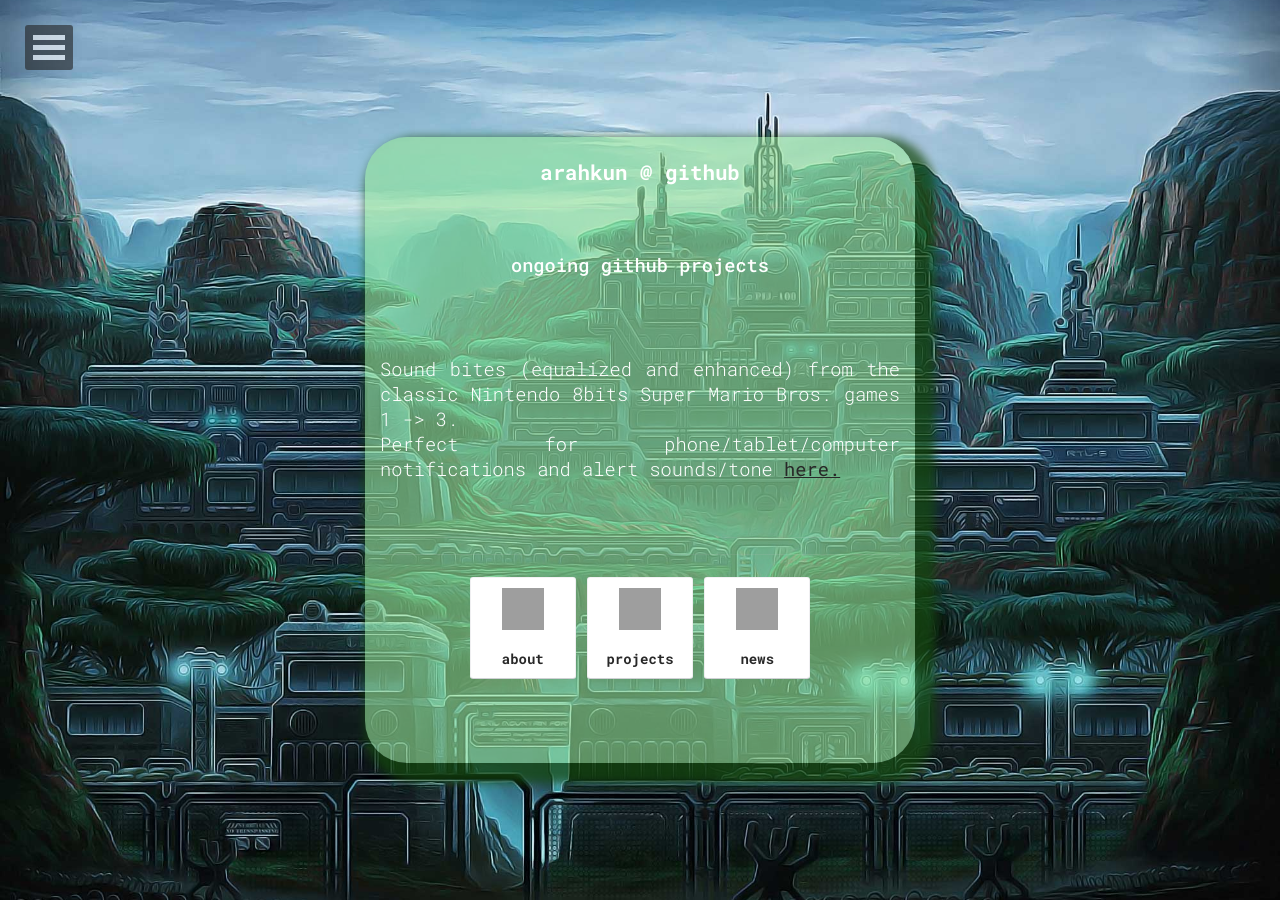
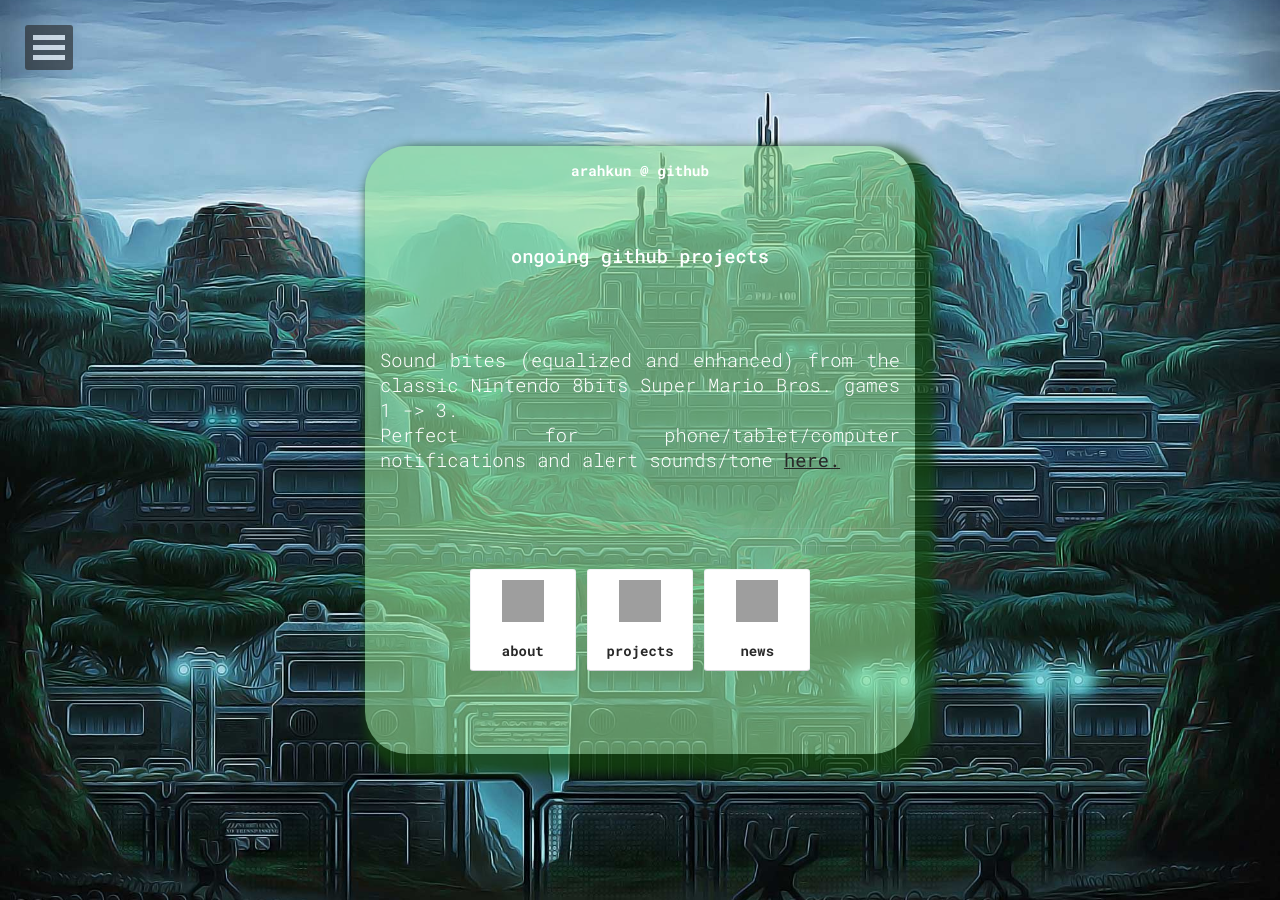
Before and after one commit to arahkun/arahkun.github.io, a Jekyll site: the page built from projects/index.html, in a window 1280 px wide. Built offline with Jekyll 4.4.1, drawn with Linux system fonts in a browser that asks for light colours.

Commit message:
Update index.html

```diff
--- a/projects/index.html
+++ b/projects/index.html
@@ -18,14 +18,14 @@
     <header class="header flex" role="banner">
         <div class="container animated fadeIn">
             <div class="row">
-                    <h2 class="title"><p style="font-size:1.3rem;font-weight:700">arahkun @ github </h2>
-		    <hr class="hr-line"><h3 class="title"> <p style="font-size:0.7rem;font-weight:500">
+                    <h2 class="title"><p style="font-size:0.9rem;font-weight:700">arahkun @ github </h2>
+		    <hr class="hr-line"><h3 class="title"> <p style="font-size:1.3rem;font-weight:700">
 		    <h3 class="t42"><center> <br>ongoing github projects</center></h3> <br><br>
-<h3 class="t13">
+<p style="font-size:0.6rem;font-weight:300"><h3 class="t13">
 Sound bites (equalized and enhanced) from the classic Nintendo 8bits Super Mario Bros. games 1 -> 3. <br>
 Perfect for phone/tablet/computer notifications and alert sounds/tone
 <a href="https://arahkun.github.io/sound_library-nintendo_8bits-super_mario-notifications_and_alerts/"><b>here.</b></a></h3>
-
+</p>
 <br>
 
                   <hr class="hr-line">
```
